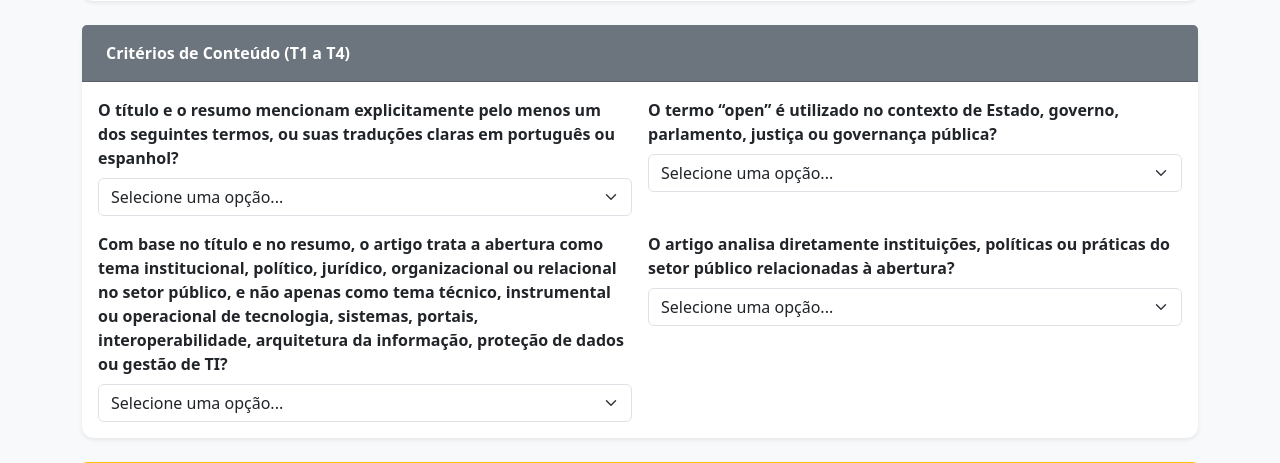
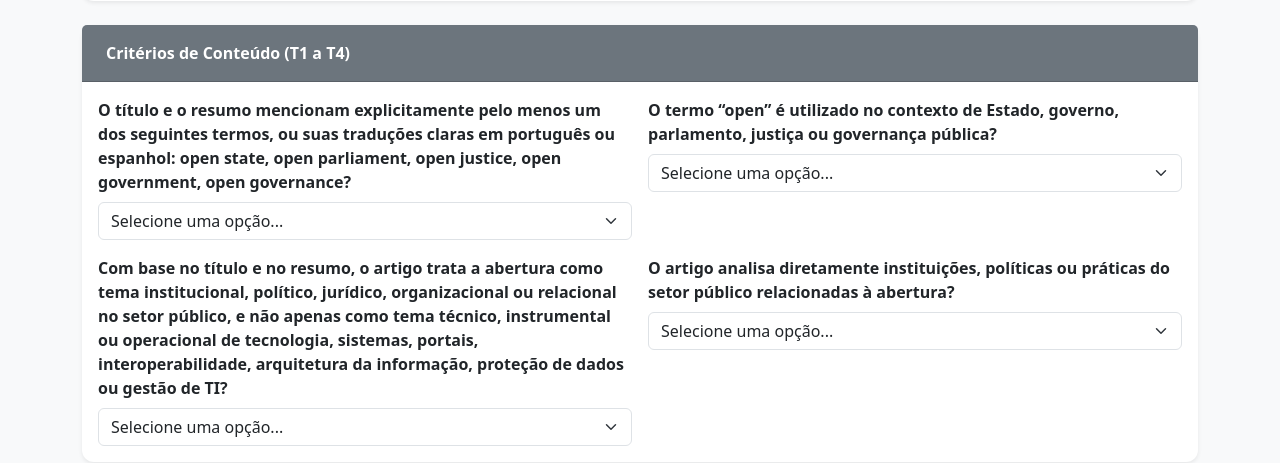
Before and after one commit to 8afael/estado, a Python web app: template backend/app/templates/avaliacao_form.html in a window 1280 px wide. Shown: the part 970-1433 px from the top of the page. Run offline with Jinja, Linux system fonts and the light colour scheme; the template is opened without the code that fills it, so the values that code supplies are empty.

Commit message:
fixed T1

```diff
--- a/backend/app/templates/avaliacao_form.html
+++ b/backend/app/templates/avaliacao_form.html
@@ -149,7 +149,7 @@
         </div>
         <div class="card-body row g-3">
             <div class="col-md-6">
-                <label class="form-label fw-semibold" for="t1">O título e o resumo mencionam explicitamente pelo menos um dos seguintes termos, ou suas traduções claras em português ou espanhol?</label>
+                <label class="form-label fw-semibold" for="t1">O título e o resumo mencionam explicitamente pelo menos um dos seguintes termos, ou suas traduções claras em português ou espanhol: open state, open parliament, open justice, open government, open governance?</label>
                 <select name="t1_termos_chave" id="t1" class="form-select" required>
                     <option value="">Selecione uma opção...</option>
                     {% for opt in dicionarios.t1_opcoes %}
```
